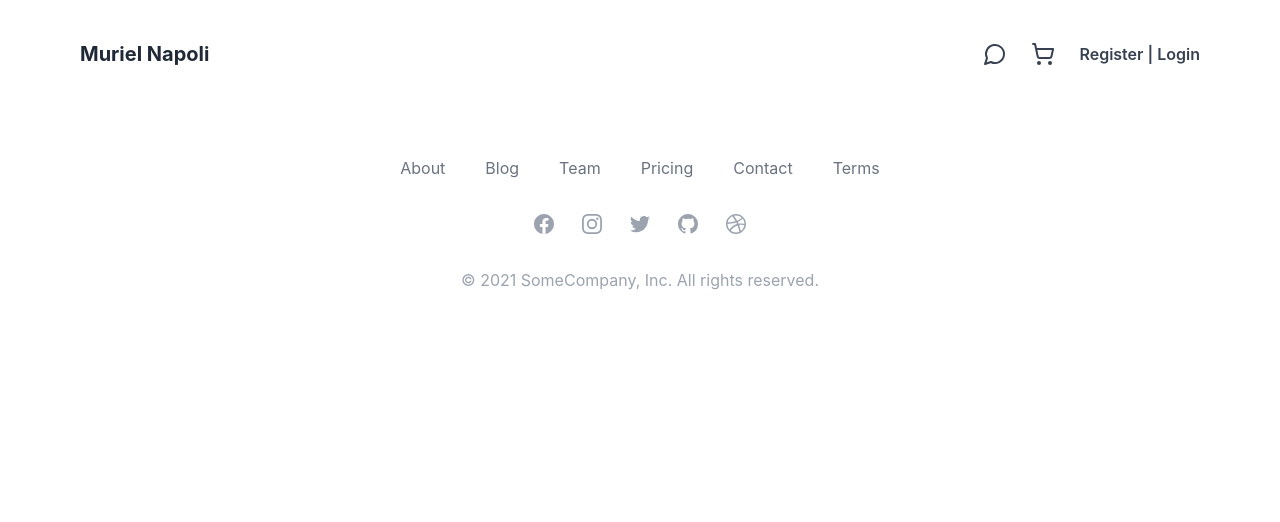
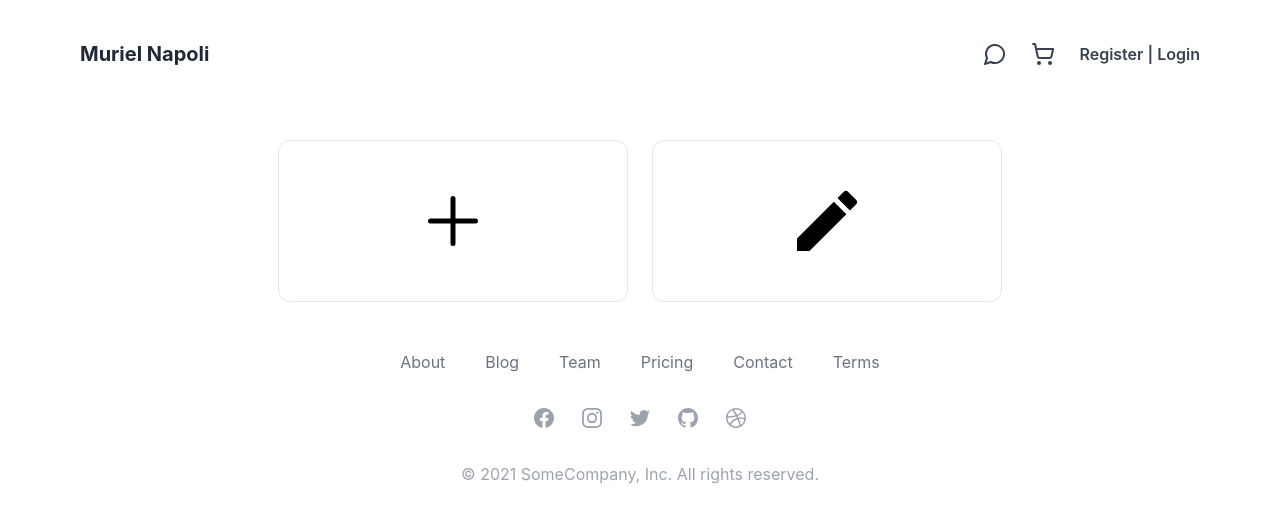
Before and after one commit to gharioss/react_tailwind, a React (Create React App) app: page /administrator in a window 1280 px wide. Shown: the top 522 px of the page. Built offline with nearby package versions, Linux system fonts and the light colour scheme.

Commit message:
ahjout d'un panel de control d'administration

```diff
--- a/src/App.js
+++ b/src/App.js
@@ -8,7 +8,8 @@ import Register from './components/Register';
 import Cart from './components/Cart';
 import { useEffect, useState } from 'react';
 import Message from './components/Message';
-import FormPainting from './components/addPainting/FormPainting';
+import FormPainting from './components/administrator/FormPainting';
+import MainAdminPage from './components/administrator/MainAdminPage';
 
 function App() {
   const [isCartOpen, setIsCartOpen] = useState(false);
@@ -39,6 +40,7 @@ function App() {
         <Route path="/painting/:id" element={<ProductDetail />} />
         <Route path="/sign-in" element={<Register token={token} setToken={setToken} />} />
         <Route path="/add_painting" element={<FormPainting />} />
+        <Route path="/administrator" element={<MainAdminPage />} />
       </Routes>
       <Footer />
     </BrowserRouter>
--- a/src/components/addPainting/FormPainting.js
+++ b/src/components/administrator/FormPainting.js
@@ -2,6 +2,8 @@ import React, { useEffect, useState } from 'react'
 import { PhotoIcon } from '@heroicons/react/24/solid'
 import axios from "axios";
 import SelectFormInput from '../inputsForm/SelectFormInput';
+import { FaArrowLeftLong } from "react-icons/fa6";
+import { Link } from 'react-router-dom';
 
 
 function FormPainting() {
@@ -100,6 +102,10 @@ function FormPainting() {
 
   return (
     <div className='mx-auto sm:max-w-xl md:max-w-3xl px-4 py-16 sm:px-6 sm:py-24 lg:max-w-[100rem] lg:px-8'>
+      <Link to='/administrator' className='flex'>
+        <FaArrowLeftLong className='mb-5 h-6 w-6 mr-5' />
+        <p>Retour</p>
+      </Link>
     <form>
       <div className="space-y-12">
         <div className="border-b border-gray-900/10 pb-12">
--- /dev/null
+++ b/src/components/administrator/MainAdminPage.js
@@ -0,0 +1,29 @@
+import React from 'react'
+import { MdEdit } from "react-icons/md";
+import { IoAdd } from "react-icons/io5";
+
+import { Link } from 'react-router-dom';
+
+
+function MainAdminPage() {
+  return (
+<div class='flex items-center justify-center px-24 w-screen'>
+    <div>
+        <div class="mt-8 grid grid-cols-2 gap-6" id="frameworks-integration">
+        <Link to="/add_painting" class="grid w-full min-w-[350px] transform cursor-pointer place-items-center rounded-xl border border-blue-gray-50 bg-white px-3 py-2 transition-all hover:scale-105 hover:border-blue-gray-100 hover:bg-blue-gray-50 hover:bg-opacity-25">
+            <span class="my-6 grid h-24 w-24 place-items-center">
+                <IoAdd className='h-20 w-20' />
+            </span>
+        </Link>
+        <Link to="/add_painting" class="grid w-full min-w-[7rem] transform cursor-pointer place-items-center rounded-xl border border-blue-gray-50 bg-white px-3 py-2 transition-all hover:scale-105 hover:border-blue-gray-100 hover:bg-blue-gray-50 hover:bg-opacity-25">
+            <span class="my-6 grid h-24 w-24 place-items-center">
+                <MdEdit className='h-20 w-20' />
+            </span>
+        </Link>
+        </div>
+    </div>
+</div>
+  )
+}
+
+export default MainAdminPage
```
